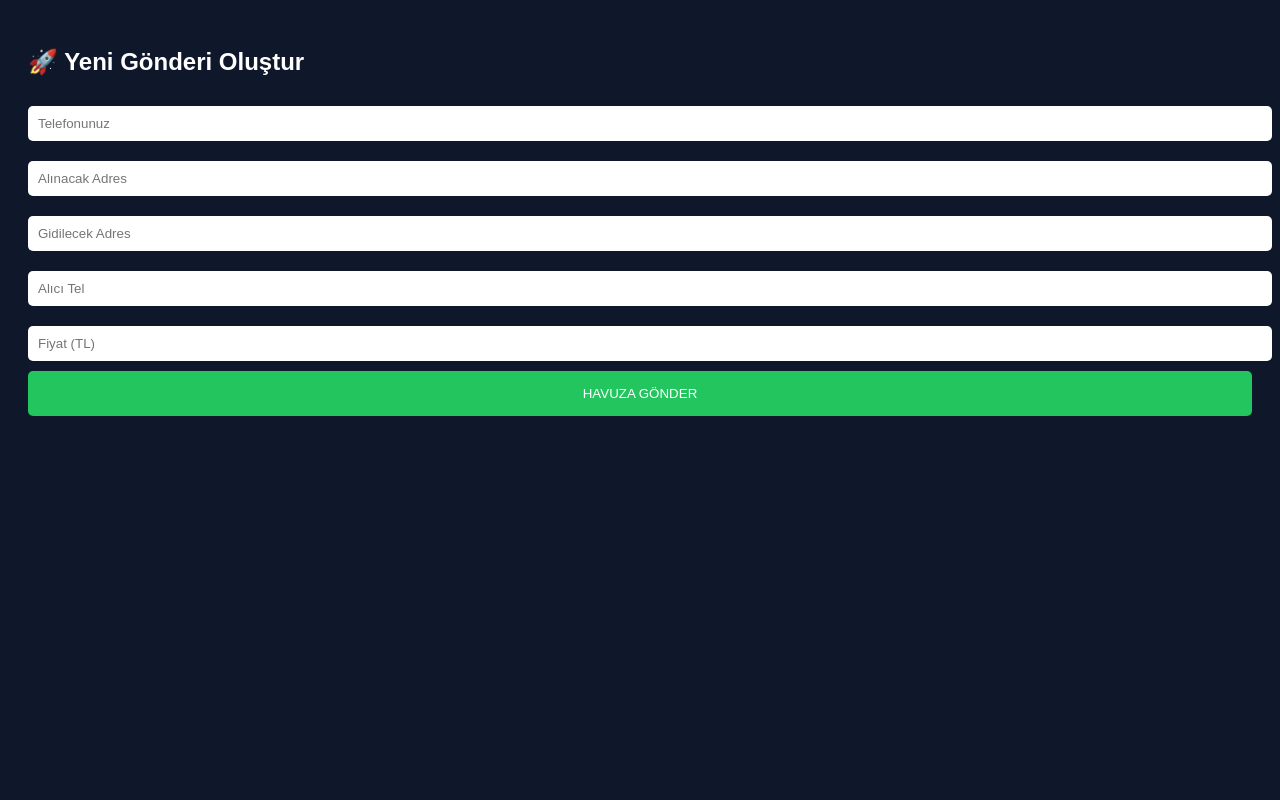
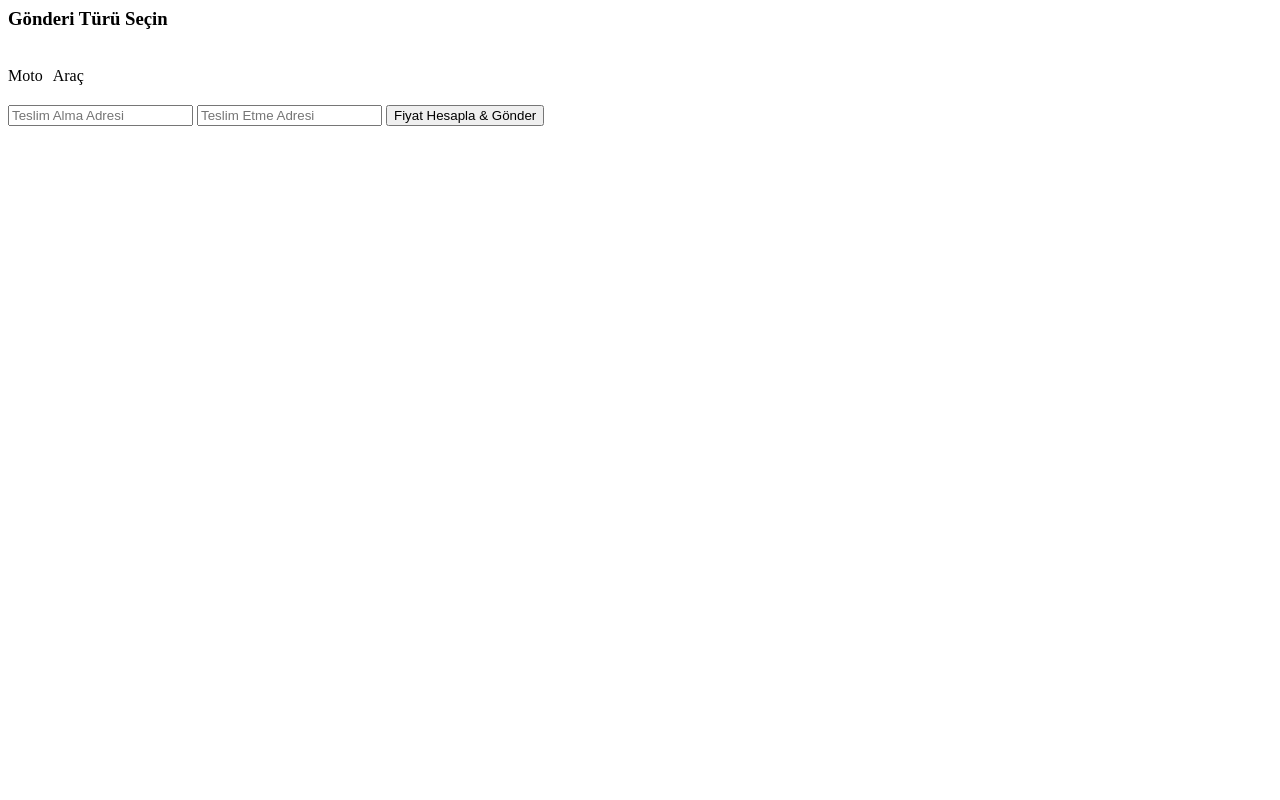
Before and after one commit to Queensho/pajet-kurye, a Flask app: template templates/musteri.html in a window 1280 px wide. Run offline with Flask 3, Linux system fonts and the light colour scheme; the template is opened without the code that fills it, so the values that code supplies are empty.

Commit message:
Update musteri.html

```diff
--- a/templates/musteri.html
+++ b/templates/musteri.html
@@ -1,23 +1,10 @@
-<!DOCTYPE html>
-<html lang="tr">
-<head>
-    <meta charset="UTF-8">
-    <title>Pajet Gönderi</title>
-    <style>
-        body { font-family: sans-serif; background: #0f172a; color: white; padding: 20px; }
-        input { width: 100%; padding: 10px; margin: 10px 0; border-radius: 5px; border: none; }
-        button { width: 100%; padding: 15px; background: #22c55e; color: white; border: none; border-radius: 5px; cursor: pointer; }
-    </style>
-</head>
-<body>
-    <h2>🚀 Yeni Gönderi Oluştur</h2>
-    <form method="POST">
-        <input type="text" name="gonderen_tel" placeholder="Telefonunuz" required>
-        <input type="text" name="alici_adres" placeholder="Alınacak Adres" required>
-        <input type="text" name="gidilecek_yer" placeholder="Gidilecek Adres" required>
-        <input type="text" name="tel" placeholder="Alıcı Tel" required>
-        <input type="number" name="fiyat" placeholder="Fiyat (TL)" required>
-        <button type="submit">HAVUZA GÖNDER</button>
-    </form>
-</body>
-</html>
+<div class="bbk-form">
+    <h3>Gönderi Türü Seçin</h3>
+    <div style="display:flex; gap:10px; margin-bottom:20px;">
+        <div class="type-box active"><i class="fa-solid fa-motorcycle"></i><br>Moto</div>
+        <div class="type-box"><i class="fa-solid fa-car"></i><br>Araç</div>
+    </div>
+    <input type="text" placeholder="Teslim Alma Adresi">
+    <input type="text" placeholder="Teslim Etme Adresi">
+    <button class="btn-submit">Fiyat Hesapla & Gönder</button>
+</div>
```
